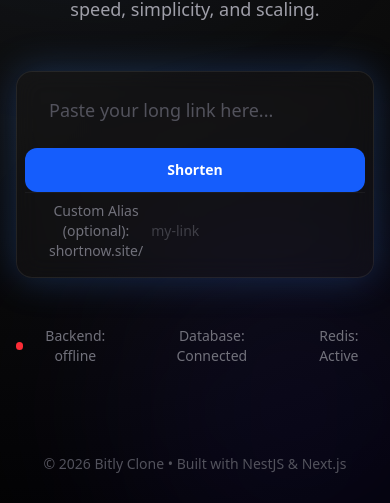
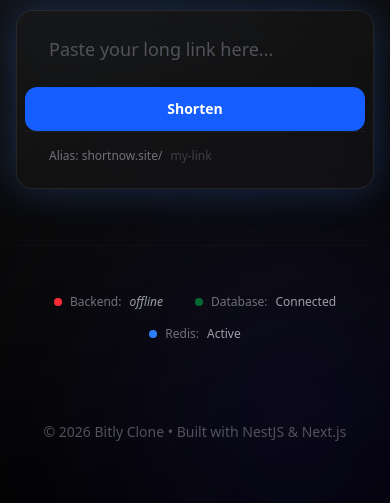
Before and after one commit to blackize/CloneBitly, a Next.js app in the folder frontend/: page / in a window 390 px wide. Shown: the part 338-841 px from the top of the page. Built offline with nearby package versions, Linux system fonts and the light colour scheme; no server answers.

Commit message:
fix(frontend): resolve mobile footer overlap and improve responsiveness

```diff
--- a/frontend/src/app/page.tsx
+++ b/frontend/src/app/page.tsx
@@ -45,16 +45,16 @@ export default function Home() {
   };
 
   return (
-    <div className="relative flex min-h-screen flex-col items-center justify-center overflow-hidden px-4">
+    <div className="relative flex min-h-screen flex-col items-center px-4 py-8 sm:py-0 sm:justify-center overflow-x-hidden">
       {/* Background Orbs */}
       <div className="absolute -top-24 -left-24 h-96 w-96 rounded-full bg-blue-600/10 blur-[100px]" />
       <div className="absolute -bottom-24 -right-24 h-96 w-96 rounded-full bg-indigo-600/10 blur-[100px]" />
 
-      <main className="z-10 w-full max-w-2xl text-center">
+      <main className="z-10 w-full max-w-2xl text-center flex-1 flex flex-col justify-center py-12">
         <div className="mb-12 flex flex-col items-center">
           <div className="mb-6 flex items-center gap-2">
             <div className="h-3 w-3 rounded-full bg-blue-500 animate-pulse" />
-            <span className="text-sm font-medium tracking-widest text-zinc-500 uppercase">
+            <span className="text-sm font-medium tracking-widest text-zinc-500 uppercase font-geist-mono">
               Bitly Clone v1.0
             </span>
           </div>
@@ -86,12 +86,12 @@ export default function Home() {
               Shorten
             </button>
           </div>
-          <div className="flex w-full items-center border-t border-zinc-800/50 px-6 py-2">
-            <span className="text-zinc-500 text-sm mr-2">Custom Alias (optional): shortnow.site/</span>
+          <div className="flex w-full items-center border-t border-zinc-800/50 px-6 py-4 overflow-hidden">
+            <span className="text-zinc-500 text-xs sm:text-sm mr-2 whitespace-nowrap">Alias: shortnow.site/</span>
             <input
               type="text"
               placeholder="my-link"
-              className="bg-transparent text-sm text-blue-400 outline-none placeholder:text-zinc-700"
+              className="bg-transparent text-xs sm:text-sm text-blue-400 outline-none placeholder:text-zinc-700 min-w-0 flex-1"
               value={customSlug}
               onChange={(e) => setCustomSlug(e.target.value.replace(/[^a-zA-Z0-9_-]/g, ''))}
             />
@@ -100,10 +100,10 @@ export default function Home() {
 
         {/* Shortened URL Display */}
         {shortenedUrl && (
-          <div className="glass flex items-center justify-between rounded-2xl p-6 text-left animate-in fade-in slide-in-from-bottom-4 duration-500">
-            <div>
+          <div className="glass flex flex-col sm:flex-row items-center justify-between rounded-2xl p-6 text-left animate-in fade-in slide-in-from-bottom-4 duration-500 gap-4 mb-12">
+            <div className="w-full sm:w-auto overflow-hidden">
               <p className="text-sm text-zinc-500 mb-1">Success! Your link is ready:</p>
-              <a href={shortenedUrl} target="_blank" className="text-xl font-medium text-blue-400 hover:underline">
+              <a href={shortenedUrl} target="_blank" className="text-lg sm:text-xl font-medium text-blue-400 hover:underline break-all">
                 {shortenedUrl}
               </a>
             </div>
@@ -111,24 +111,30 @@ export default function Home() {
               onClick={() => {
                 navigator.clipboard.writeText(shortenedUrl);
               }}
-              className="rounded-lg bg-zinc-800 px-4 py-2 text-sm font-medium text-white hover:bg-zinc-700 transition-colors"
+              className="w-full sm:w-auto rounded-lg bg-zinc-800 px-6 py-2 text-sm font-medium text-white hover:bg-zinc-700 transition-colors"
             >
               Copy
             </button>
           </div>
         )}
 
-        <div className="mt-12 flex items-center justify-center gap-8 text-zinc-500 text-sm">
+        <div className="mt-auto pt-12 flex flex-wrap items-center justify-center gap-x-8 gap-y-4 text-zinc-500 text-xs sm:text-sm border-t border-zinc-800/20">
           <div className="flex items-center gap-2">
             <div className={`h-2 w-2 rounded-full ${status === 'online' ? 'bg-green-500' : status === 'offline' ? 'bg-red-500' : 'bg-zinc-500'}`} />
-            Backend: {status === 'loading' ? 'checking...' : status}
+            Backend: <span className="text-zinc-400 font-medium lowercase italic">{status === 'loading' ? 'checking...' : status}</span>
           </div>
-          <div>Database: Connected</div>
-          <div>Redis: Active</div>
+          <div className="flex items-center gap-2">
+            <div className="h-2 w-2 rounded-full bg-green-500/50" />
+            Database: <span className="text-zinc-400 font-medium">Connected</span>
+          </div>
+          <div className="flex items-center gap-2">
+            <div className="h-2 w-2 rounded-full bg-blue-500" />
+            Redis: <span className="text-zinc-400 font-medium">Active</span>
+          </div>
         </div>
       </main>
 
-      <footer className="absolute bottom-8 text-sm text-zinc-600">
+      <footer className="w-full py-8 text-center text-sm text-zinc-600 z-10">
         <p>© 2026 Bitly Clone • Built with NestJS & Next.js</p>
       </footer>
     </div>
```
